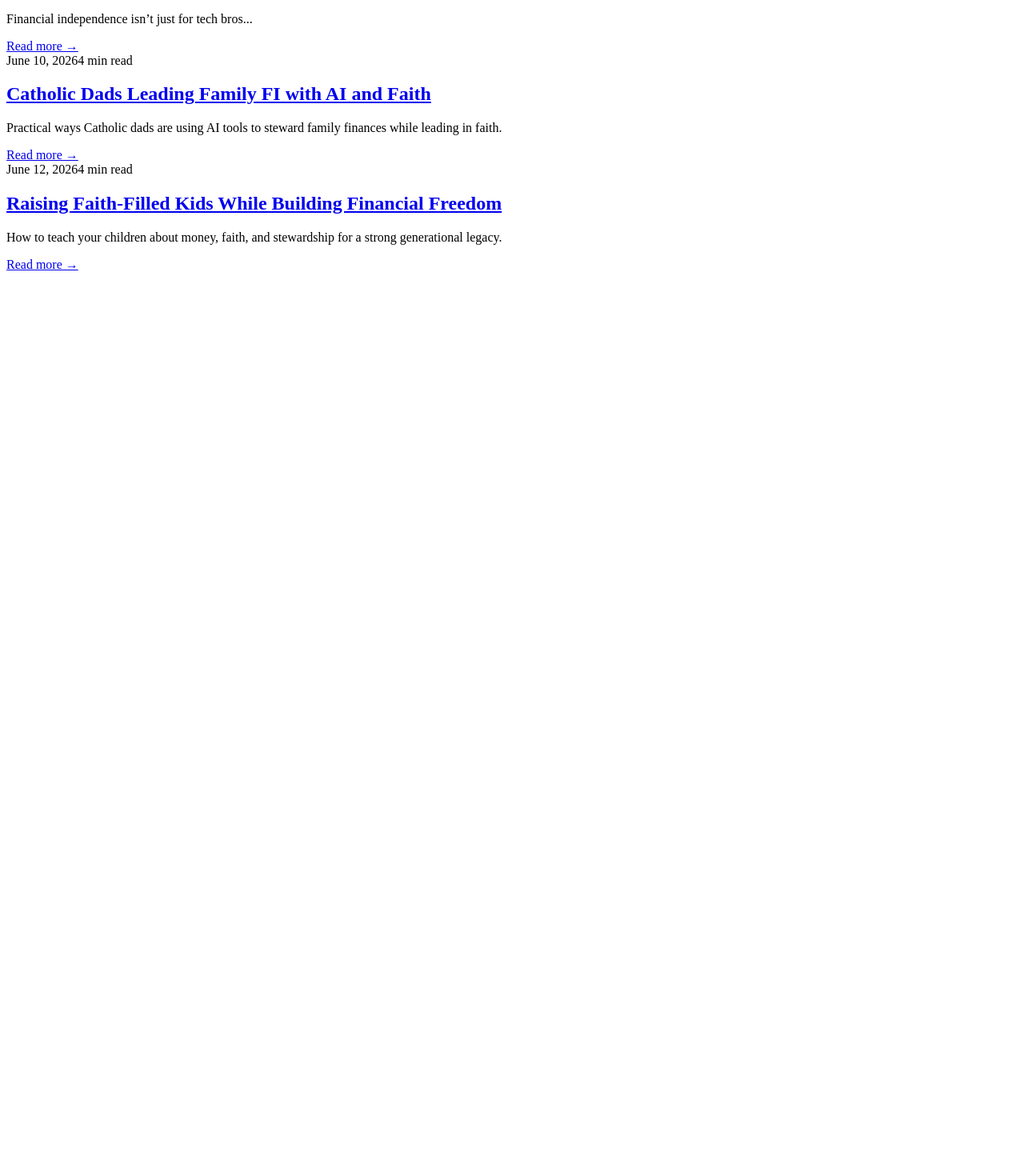
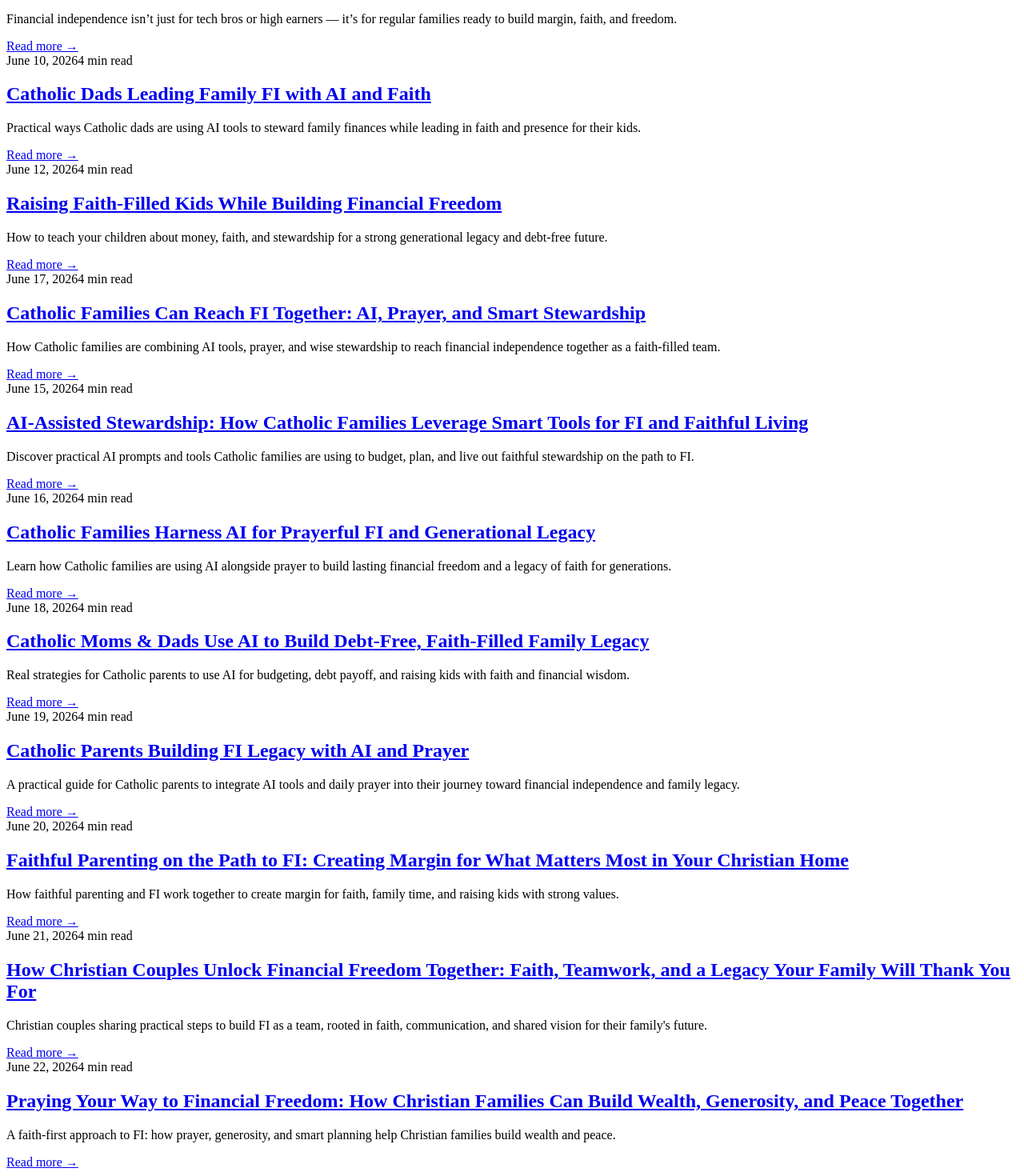
Before and after one commit to daughterpop/super-fi-calc, a React (Vite) app: page /blog in a window 1280 px wide. Shown: the part 308-1778 px from the top of the page at 80% size. Before the commit the page ends 800 px from the top, so only its background shows below. Built offline with nearby package versions, Linux system fonts and the light colour scheme.

Commit message:
Fix blog: Complete BlogIndex with all published posts for full coverage and working site on fixed branch – June 26, 2026

```diff
--- a/src/pages/BlogIndex.jsx
+++ b/src/pages/BlogIndex.jsx
@@ -13,7 +13,7 @@ const allPosts = [
   {
     title: 'Why Financial Independence Is for Everyone',
     date: 'May 18, 2026',
-    excerpt: 'Financial independence isn’t just for tech bros...',
+    excerpt: 'Financial independence isn’t just for tech bros or high earners — it’s for regular families ready to build margin, faith, and freedom.',
     readTime: '4 min read',
     slug: 'why-fi-for-everyone',
     link: '/blog/why-fi-for-everyone'
@@ -21,7 +21,7 @@ const allPosts = [
   {
     title: 'Catholic Dads Leading Family FI with AI and Faith',
     date: 'June 10, 2026',
-    excerpt: 'Practical ways Catholic dads are using AI tools to steward family finances while leading in faith.',
+    excerpt: 'Practical ways Catholic dads are using AI tools to steward family finances while leading in faith and presence for their kids.',
     readTime: '4 min read',
     slug: 'catholic-dads-leading-family-fi-with-ai-and-faith',
     link: '/blog/catholic-dads-leading-family-fi-with-ai-and-faith'
@@ -29,12 +29,75 @@ const allPosts = [
   {
     title: 'Raising Faith-Filled Kids While Building Financial Freedom',
     date: 'June 12, 2026',
-    excerpt: 'How to teach your children about money, faith, and stewardship for a strong generational legacy.',
+    excerpt: 'How to teach your children about money, faith, and stewardship for a strong generational legacy and debt-free future.',
     readTime: '4 min read',
     slug: 'raising-faith-filled-kids-while-building-financial-freedom',
     link: '/blog/raising-faith-filled-kids-while-building-financial-freedom'
+  },
+  {
+    title: 'Catholic Families Can Reach FI Together: AI, Prayer, and Smart Stewardship',
+    date: 'June 17, 2026',
+    excerpt: 'How Catholic families are combining AI tools, prayer, and wise stewardship to reach financial independence together as a faith-filled team.',
+    readTime: '4 min read',
+    slug: 'catholic-families-can-reach-fi-together-ai-prayer-and-smart-stewardship',
+    link: '/blog/catholic-families-can-reach-fi-together-ai-prayer-and-smart-stewardship'
+  },
+  {
+    title: 'AI-Assisted Stewardship: How Catholic Families Leverage Smart Tools for FI and Faithful Living',
+    date: 'June 15, 2026',
+    excerpt: 'Discover practical AI prompts and tools Catholic families are using to budget, plan, and live out faithful stewardship on the path to FI.',
+    readTime: '4 min read',
+    slug: 'ai-assisted-stewardship-how-catholic-families-leverage-smart-tools-for-fi-and-faithful-living',
+    link: '/blog/ai-assisted-stewardship-how-catholic-families-leverage-smart-tools-for-fi-and-faithful-living'
+  },
+  {
+    title: 'Catholic Families Harness AI for Prayerful FI and Generational Legacy',
+    date: 'June 16, 2026',
+    excerpt: 'Learn how Catholic families are using AI alongside prayer to build lasting financial freedom and a legacy of faith for generations.',
+    readTime: '4 min read',
+    slug: 'catholic-families-harness-ai-for-prayerful-fi-and-generational-legacy',
+    link: '/blog/catholic-families-harness-ai-for-prayerful-fi-and-generational-legacy'
+  },
+  {
+    title: 'Catholic Moms & Dads Use AI to Build Debt-Free, Faith-Filled Family Legacy',
+    date: 'June 18, 2026',
+    excerpt: 'Real strategies for Catholic parents to use AI for budgeting, debt payoff, and raising kids with faith and financial wisdom.',
+    readTime: '4 min read',
+    slug: 'catholic-moms-dads-use-ai-to-build-debt-free-faith-filled-family-legacy',
+    link: '/blog/catholic-moms-dads-use-ai-to-build-debt-free-faith-filled-family-legacy'
+  },
+  {
+    title: 'Catholic Parents Building FI Legacy with AI and Prayer',
+    date: 'June 19, 2026',
+    excerpt: 'A practical guide for Catholic parents to integrate AI tools and daily prayer into their journey toward financial independence and family legacy.',
+    readTime: '4 min read',
+    slug: 'catholic-parents-building-fi-legacy-with-ai-and-prayer',
+    link: '/blog/catholic-parents-building-fi-legacy-with-ai-and-prayer'
+  },
+  {
+    title: 'Faithful Parenting on the Path to FI: Creating Margin for What Matters Most in Your Christian Home',
+    date: 'June 20, 2026',
+    excerpt: 'How faithful parenting and FI work together to create margin for faith, family time, and raising kids with strong values.',
+    readTime: '4 min read',
+    slug: 'faithful-parenting-on-the-path-to-fi-creating-margin-for-what-matters-most-in-your-christian-home',
+    link: '/blog/faithful-parenting-on-the-path-to-fi-creating-margin-for-what-matters-most-in-your-christian-home'
+  },
+  {
+    title: 'How Christian Couples Unlock Financial Freedom Together: Faith, Teamwork, and a Legacy Your Family Will Thank You For',
+    date: 'June 21, 2026',
+    excerpt: 'Christian couples sharing practical steps to build FI as a team, rooted in faith, communication, and shared vision for their family\'s future.',
+    readTime: '4 min read',
+    slug: 'how-christian-couples-unlock-financial-freedom-together-faith-teamwork-and-a-legacy-your-family-will-thank-you-for',
+    link: '/blog/how-christian-couples-unlock-financial-freedom-together-faith-teamwork-and-a-legacy-your-family-will-thank-you-for'
+  },
+  {
+    title: 'Praying Your Way to Financial Freedom: How Christian Families Can Build Wealth, Generosity, and Peace Together',
+    date: 'June 22, 2026',
+    excerpt: 'A faith-first approach to FI: how prayer, generosity, and smart planning help Christian families build wealth and peace.',
+    readTime: '4 min read',
+    slug: 'praying-your-way-to-financial-freedom-how-christian-families-can-build-wealth-generosity-and-peace-together',
+    link: '/blog/praying-your-way-to-financial-freedom-how-christian-families-can-build-wealth-generosity-and-peace-together'
   }
-  // TODO: Expand allPosts with every post from src/pages/ for complete coverage
 ];
 
 export default function BlogIndex() {
```
